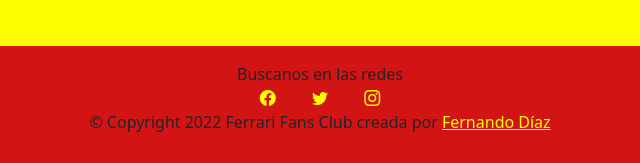
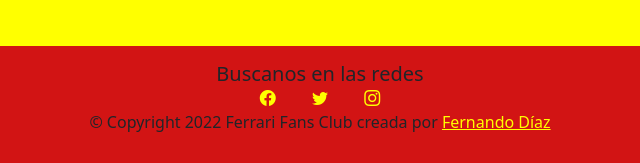
Before and after one commit to flldev/PF-Fernando-Diaz, a website: page pages/contacto.html in a window 1280 px wide. Shown: the part 973-1136 px from the top of the page, 320-960 px from the left. Drawn offline with nearby package versions, Linux system fonts and the light colour scheme.

```diff
--- a/pages/contacto.html
+++ b/pages/contacto.html
@@ -144,7 +144,7 @@
         <div
           class="container-fluid g-0 mx-auto p-3 text-center bgRojo"
         >
-        <p class="m-0">Buscanos en las redes</p>
+        <h5 class="m-0">Buscanos en las redes</h5>
         <div>
           <a href="#"
             ><i
```
